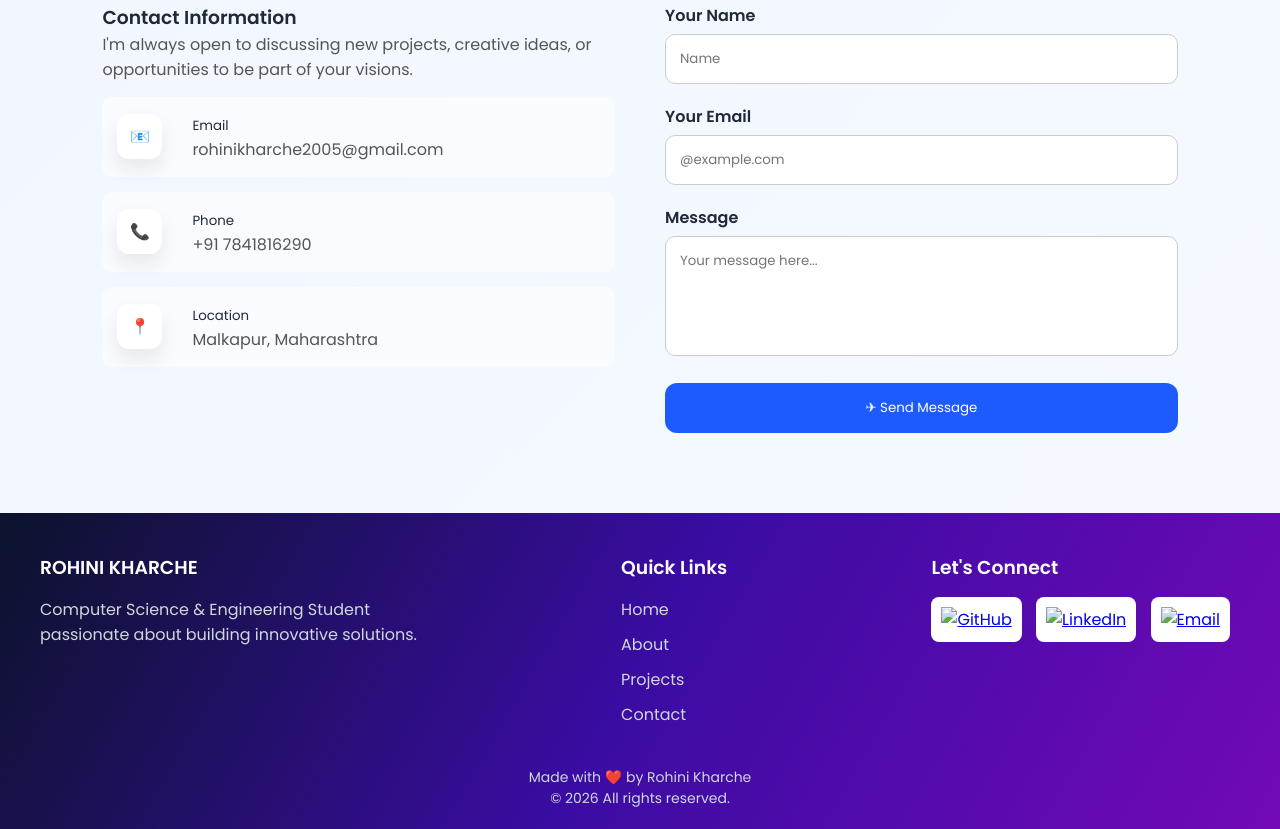
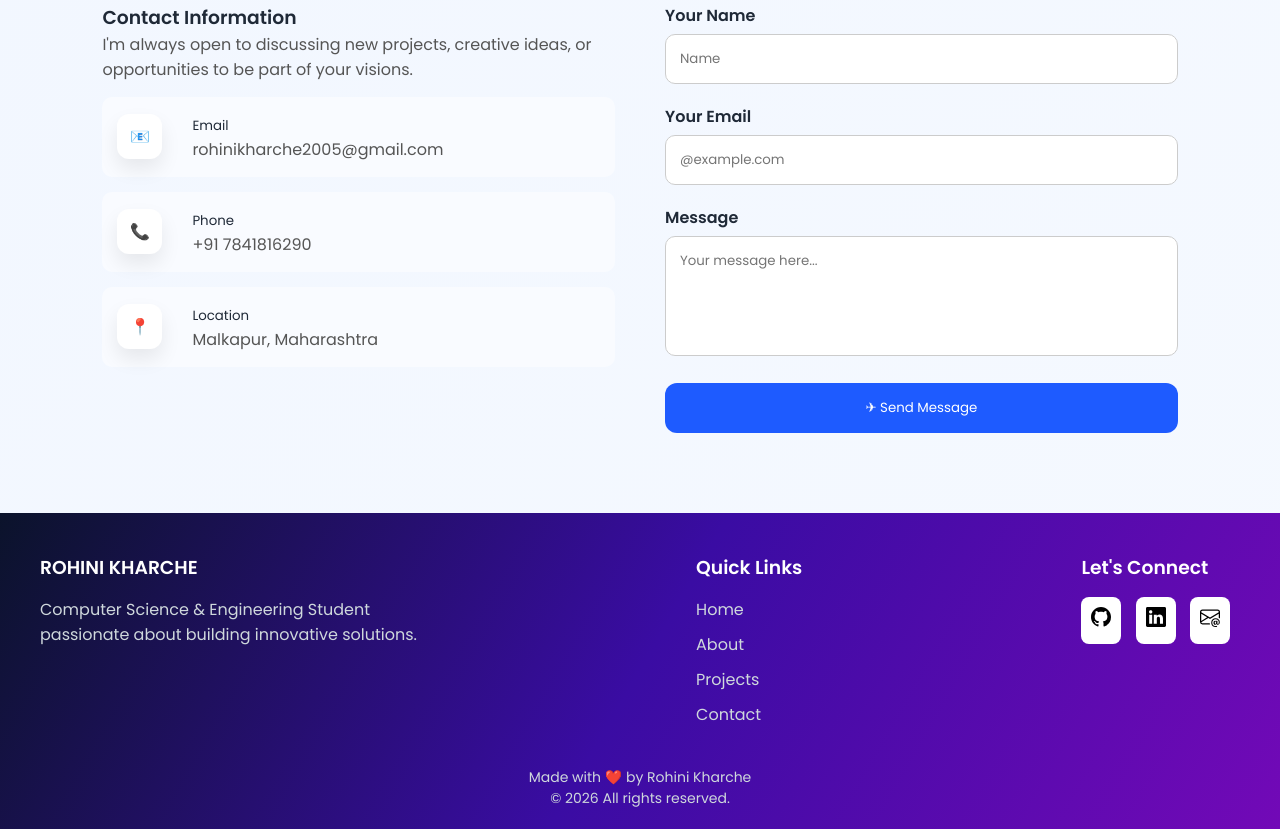
Before and after one commit to rohinikharche/Personal-Portfolio, a plain HTML site: page index.html in a window 1280 px wide. Shown: the part 3186-4015 px from the top of the page. Drawn offline with Linux system fonts and the light colour scheme; the site is published under a folder, as on GitHub Pages, so addresses that start at the root find nothing.

Commit message:
undated index file

```diff
--- a/index.html
+++ b/index.html
@@ -207,9 +207,9 @@
         <div class="footer-section">
           <h3>Let's Connect</h3>
           <div class="social-icons">
-            <a href="#"><img src="/images/github.svg" alt="GitHub" /></a>
-            <a href="#"><img src="/images/linkedin.svg" alt="LinkedIn" /></a>
-            <a href="#"><img src="/images/email.svg" alt="Email" /></a>
+            <a href="#"><img src="images/github.svg" alt="GitHub" /></a>
+            <a href="#"><img src="images/linkedin.svg" alt="LinkedIn" /></a>
+            <a href="#"><img src="images/email.svg" alt="Email" /></a>
           </div>
         </div>
       </div>
```
